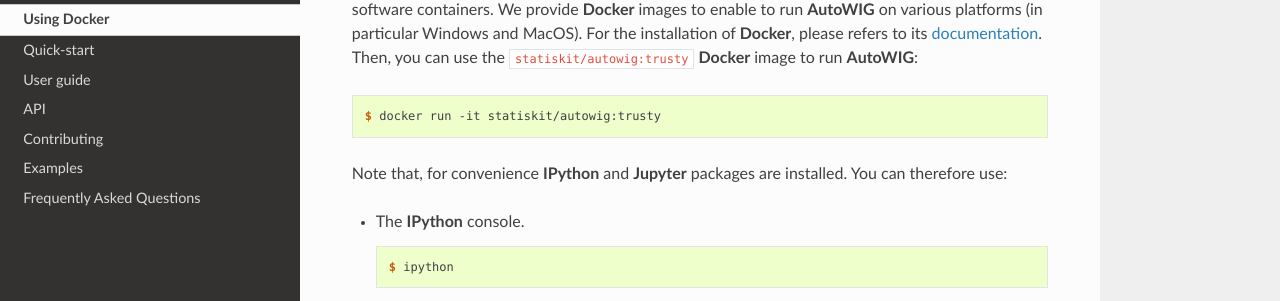
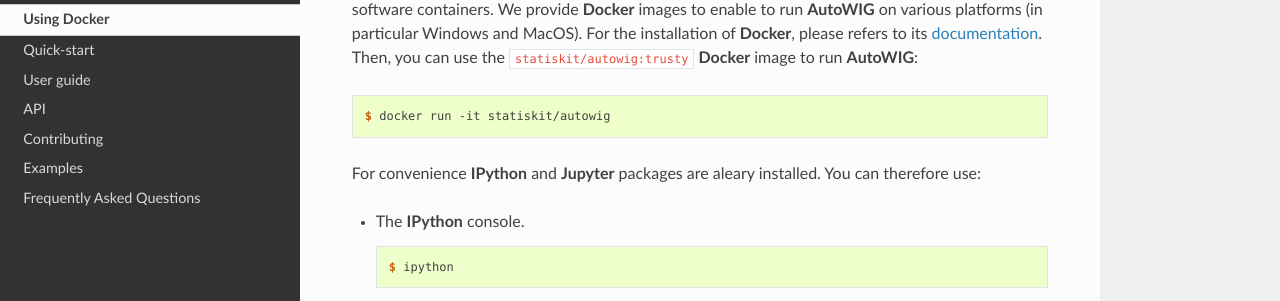
Before and after one commit to StatisKit/AutoWIG, a Sphinx documentation site: the page built from doc/install/docker.rst, in a window 1280 px wide and 977 px high. Shown: the part 186-487 px from the top of the window. Built offline with Sphinx 7.4.7 and the Read the Docs theme 2.0.0, drawn with Linux system fonts in a browser that asks for light colours.

Commit message:
Update docker.rst

```diff
--- a/doc/install/docker.rst
+++ b/doc/install/docker.rst
@@ -10,9 +10,9 @@
 
 .. code-block:: console
 
-  $ docker run -it statiskit/autowig:trusty
+  $ docker run -it statiskit/autowig
 
-Note that, for convenience **IPython** and **Jupyter** packages are installed.
+For convenience **IPython** and **Jupyter** packages are aleary installed.
 You can therefore use:
 
 * The **IPython** console.
```
